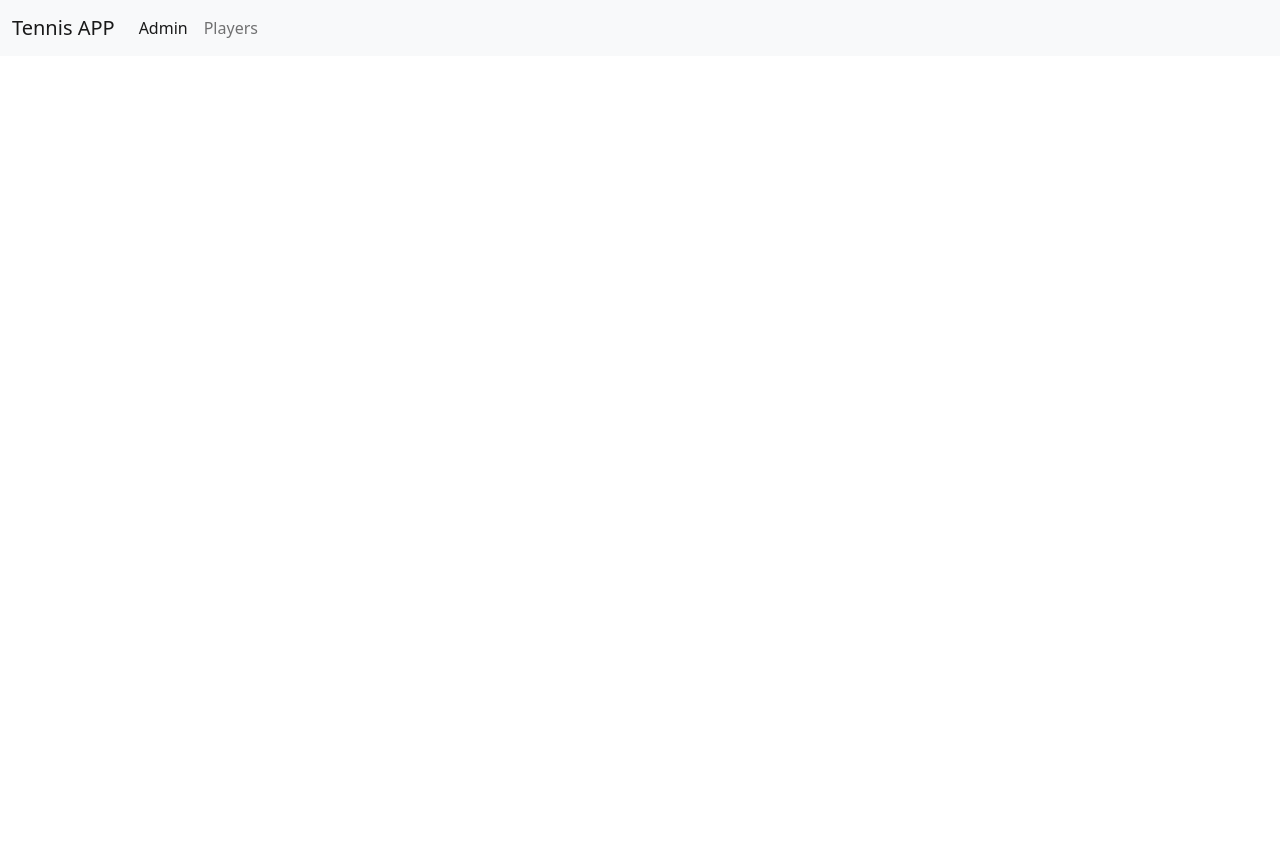
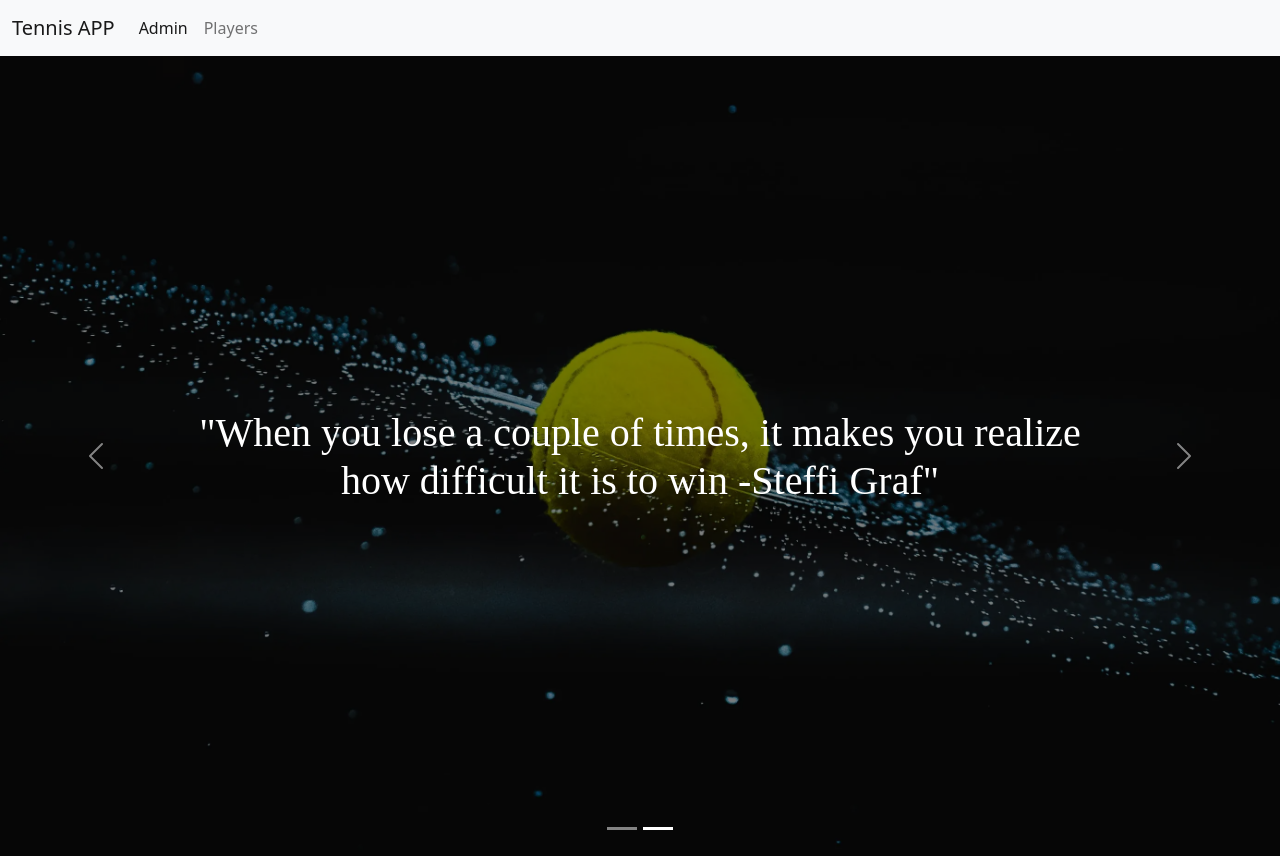
Before and after one commit to Nicrosi/Proyecto-Final, a React (Create React App) app in the folder client/: page / in a window 1280 px wide. Before the commit the page ends 800 px from the top, so only its background shows below. Built offline with nearby package versions, Linux system fonts and the light colour scheme.

Commit message:
feat(client/src): add route of LandingPage in app.js

```diff
--- a/client/src/App.js
+++ b/client/src/App.js
@@ -1,21 +1,18 @@
-
-import React from 'react';
-import { Route} from 'react-router-dom';
-import DetailsPlayer from './components/DetailsPLayer/DetailsPlayer.jsx';
-import HomeAdmin from './components/HomeAdmin/HomeAdmin.jsx';
-import NavBar from './components/NavBar/NavBar';
-import { Players } from './components/Players/Players.jsx';
-
+import React from "react";
+import { Route } from "react-router-dom";
+import DetailsPlayer from "./components/DetailsPLayer/DetailsPlayer.jsx";
+import HomeAdmin from "./components/HomeAdmin/HomeAdmin.jsx";
+import LandingPage from "./components/LandingPage/LandingPage.jsx";
+import NavBar from "./components/NavBar/NavBar";
+import { Players } from "./components/Players/Players.jsx";
 
 function App() {
-
   return (
-
     <div className="App">
-      {/* <Route exact path={"/"} component={LandingPage} /> */}
       <Route path={"/"} component={NavBar} />
+      <Route exact path={"/"} component={LandingPage} />
       <Route exact path={"/players"} component={Players} />
-      <Route exact path={"/HomeAdmin"} component={HomeAdmin}/>
+      <Route exact path={"/HomeAdmin"} component={HomeAdmin} />
       <Route exact path={"/players/:playerId"} component={DetailsPlayer} />
     </div>
   );
```
